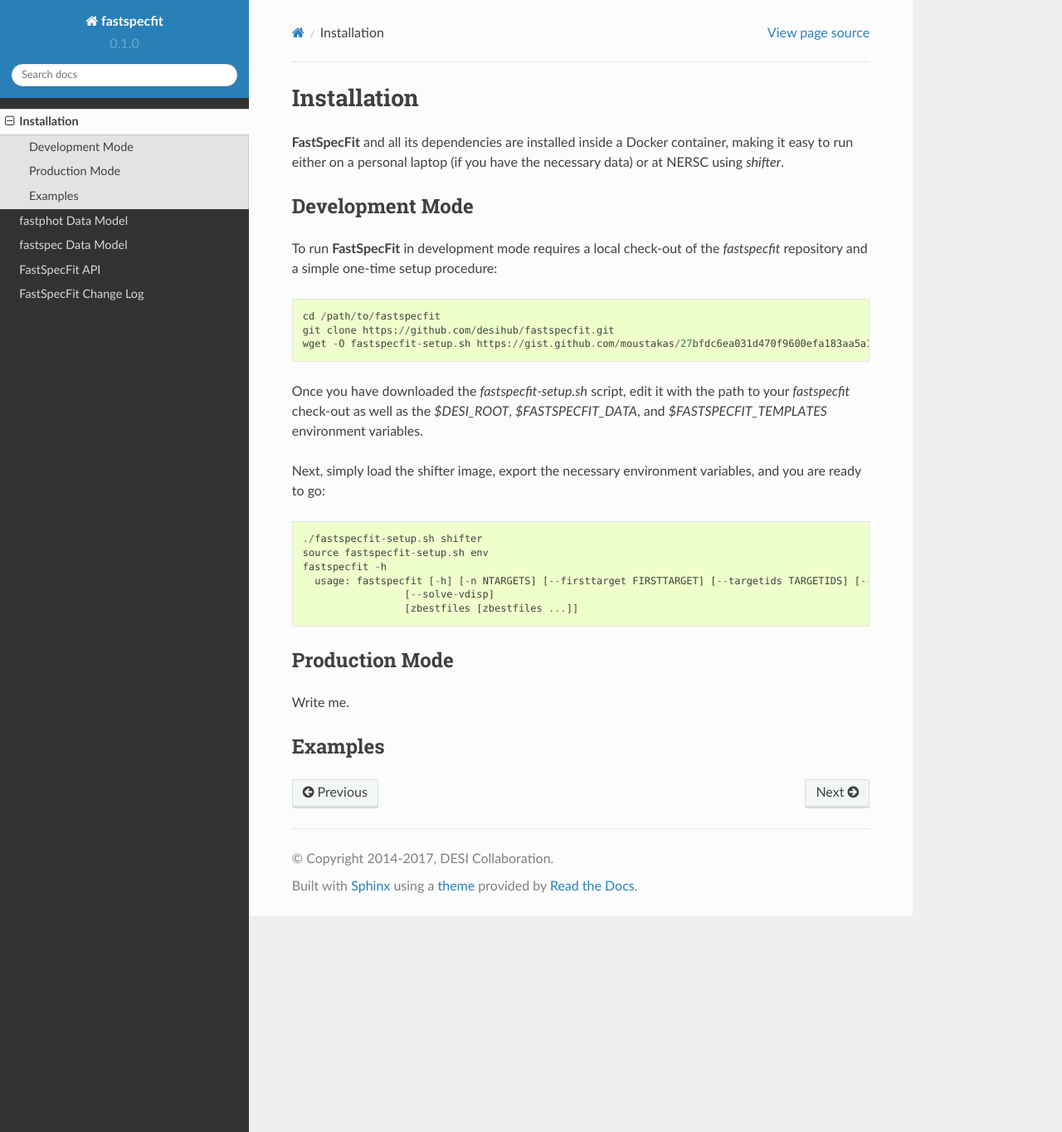
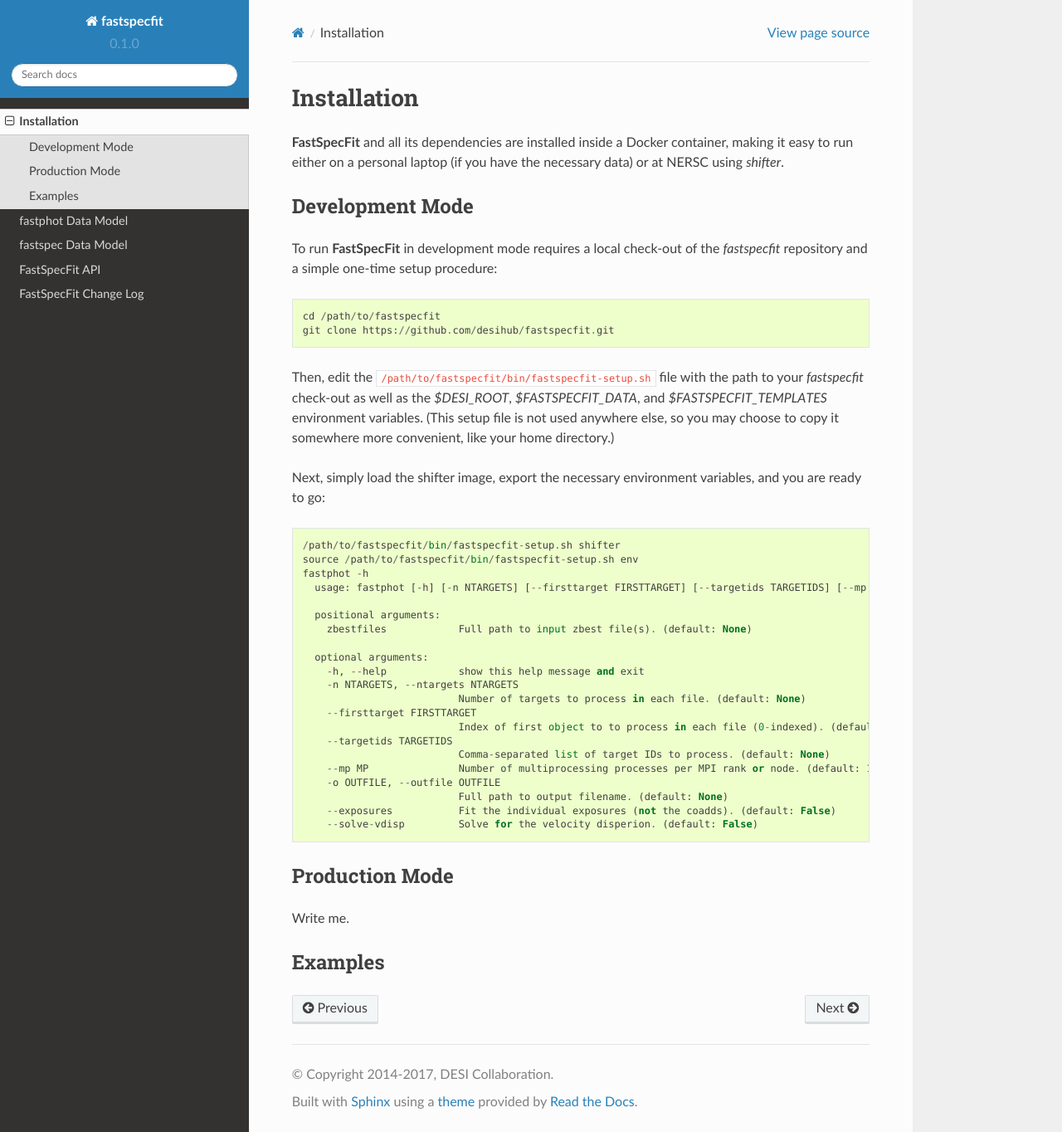
Before and after one commit to desihub/fastspecfit, a Sphinx documentation site: the page built from doc/install.rst, in a window 1280 px wide and 1364 px high. Shown: the whole window at 83% size. Built offline with Sphinx 7.4.7 and the Read the Docs theme 2.0.0, drawn with Linux system fonts in a browser that asks for light colours.

```diff
--- a/doc/install.rst
+++ b/doc/install.rst
@@ -15,22 +15,37 @@ To run **FastSpecFit** in development mode requires a local check-out of the
 
   cd /path/to/fastspecfit
   git clone https://github.com/desihub/fastspecfit.git
-  wget -O fastspecfit-setup.sh https://gist.github.com/moustakas/27bfdc6ea031d470f9600efa183aa5a1/raw
 
-Once you have downloaded the *fastspecfit-setup.sh* script, edit it with the
+Then, edit the ``/path/to/fastspecfit/bin/fastspecfit-setup.sh`` file with the
 path to your *fastspecfit* check-out as well as the *$DESI_ROOT*,
-*$FASTSPECFIT_DATA*, and *$FASTSPECFIT_TEMPLATES* environment variables.
+*$FASTSPECFIT_DATA*, and *$FASTSPECFIT_TEMPLATES* environment variables. (This
+setup file is not used anywhere else, so you may choose to copy it somewhere
+more convenient, like your home directory.)
 
 Next, simply load the shifter image, export the necessary environment variables,
 and you are ready to go::
 
-  ./fastspecfit-setup.sh shifter
-  source fastspecfit-setup.sh env
-  fastspecfit -h
-    usage: fastspecfit [-h] [-n NTARGETS] [--firsttarget FIRSTTARGET] [--targetids TARGETIDS] [--mp MP] -o OUTFILE [--exposures] [--qa] [--photfit]
-                   [--solve-vdisp]
-                   [zbestfiles [zbestfiles ...]]
+  /path/to/fastspecfit/bin/fastspecfit-setup.sh shifter
+  source /path/to/fastspecfit/bin/fastspecfit-setup.sh env
+  fastphot -h
+    usage: fastphot [-h] [-n NTARGETS] [--firsttarget FIRSTTARGET] [--targetids TARGETIDS] [--mp MP] -o OUTFILE [--exposures] [--solve-vdisp] [zbestfiles [zbestfiles ...]]
 
+    positional arguments:
+      zbestfiles            Full path to input zbest file(s). (default: None)
+
+    optional arguments:
+      -h, --help            show this help message and exit
+      -n NTARGETS, --ntargets NTARGETS
+                            Number of targets to process in each file. (default: None)
+      --firsttarget FIRSTTARGET
+                            Index of first object to to process in each file (0-indexed). (default: 0)
+      --targetids TARGETIDS
+                            Comma-separated list of target IDs to process. (default: None)
+      --mp MP               Number of multiprocessing processes per MPI rank or node. (default: 1)
+      -o OUTFILE, --outfile OUTFILE
+                            Full path to output filename. (default: None)
+      --exposures           Fit the individual exposures (not the coadds). (default: False)
+      --solve-vdisp         Solve for the velocity disperion. (default: False)
 
 Production Mode
 ---------------
```
Also changed, not shown: 2 other files.
